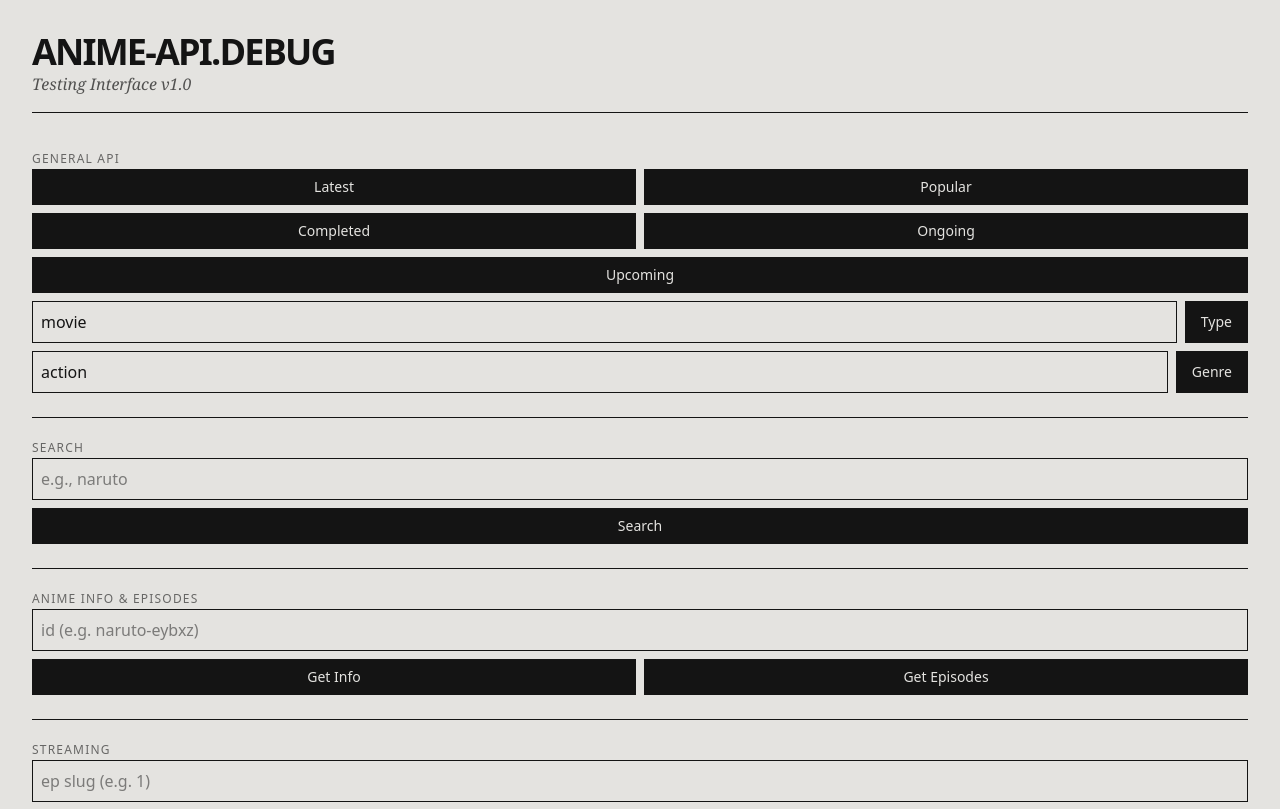
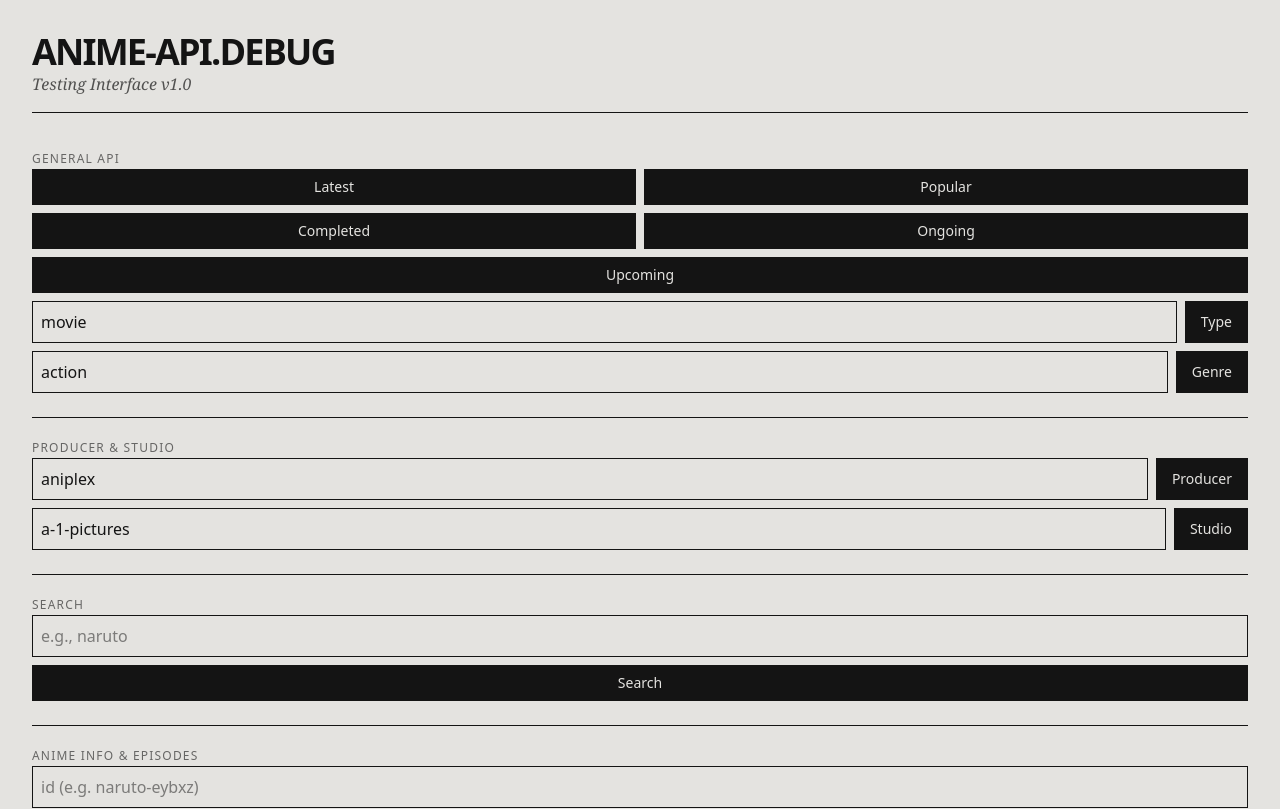
Before and after one commit to Jhshamim7/anikoto-api, a React (Vite) app: page / in a window 1280 px wide. Shown: the top 809 px of the page. Built offline with nearby package versions, Linux system fonts and the light colour scheme.

Commit message:
Add producer and studio input fields

```diff
--- a/src/App.tsx
+++ b/src/App.tsx
@@ -15,6 +15,8 @@ export default function App() {
   const [type, setType] = useState('sub');
   const [paramType, setParamType] = useState('movie');
   const [paramGenre, setParamGenre] = useState('action');
+  const [paramProducer, setParamProducer] = useState('aniplex');
+  const [paramStudio, setParamStudio] = useState('a-1-pictures');
 
   const fetchEndpoint = async (url: string) => {
     setResponse('Loading...');
@@ -67,6 +69,17 @@ export default function App() {
             <div className="flex gap-2">
               <input className="w-full p-2 border border-[#141414]" value={paramGenre} onChange={e => setParamGenre(e.target.value)} placeholder="e.g. action" />
               <button className="whitespace-nowrap bg-[#141414] text-[#E4E3E0] px-4 hover:bg-gray-800 text-sm" onClick={() => fetchEndpoint(`/api/genre/${paramGenre}`)}>Genre</button>
+            </div>
+          </div>
+          <div className="space-y-2 border-t border-[#141414] pt-4">
+            <label className="text-xs uppercase tracking-widest opacity-60">Producer & Studio</label>
+            <div className="flex gap-2">
+              <input className="w-full p-2 border border-[#141414]" value={paramProducer} onChange={e => setParamProducer(e.target.value)} placeholder="e.g. aniplex" />
+              <button className="whitespace-nowrap bg-[#141414] text-[#E4E3E0] px-4 hover:bg-gray-800 text-sm" onClick={() => fetchEndpoint(`/api/producer?id=${paramProducer}`)}>Producer</button>
+            </div>
+            <div className="flex gap-2">
+              <input className="w-full p-2 border border-[#141414]" value={paramStudio} onChange={e => setParamStudio(e.target.value)} placeholder="e.g. a-1-pictures" />
+              <button className="whitespace-nowrap bg-[#141414] text-[#E4E3E0] px-4 hover:bg-gray-800 text-sm" onClick={() => fetchEndpoint(`/api/studio?id=${paramStudio}`)}>Studio</button>
             </div>
           </div>
           <div className="space-y-2 border-t border-[#141414] pt-4">
```
